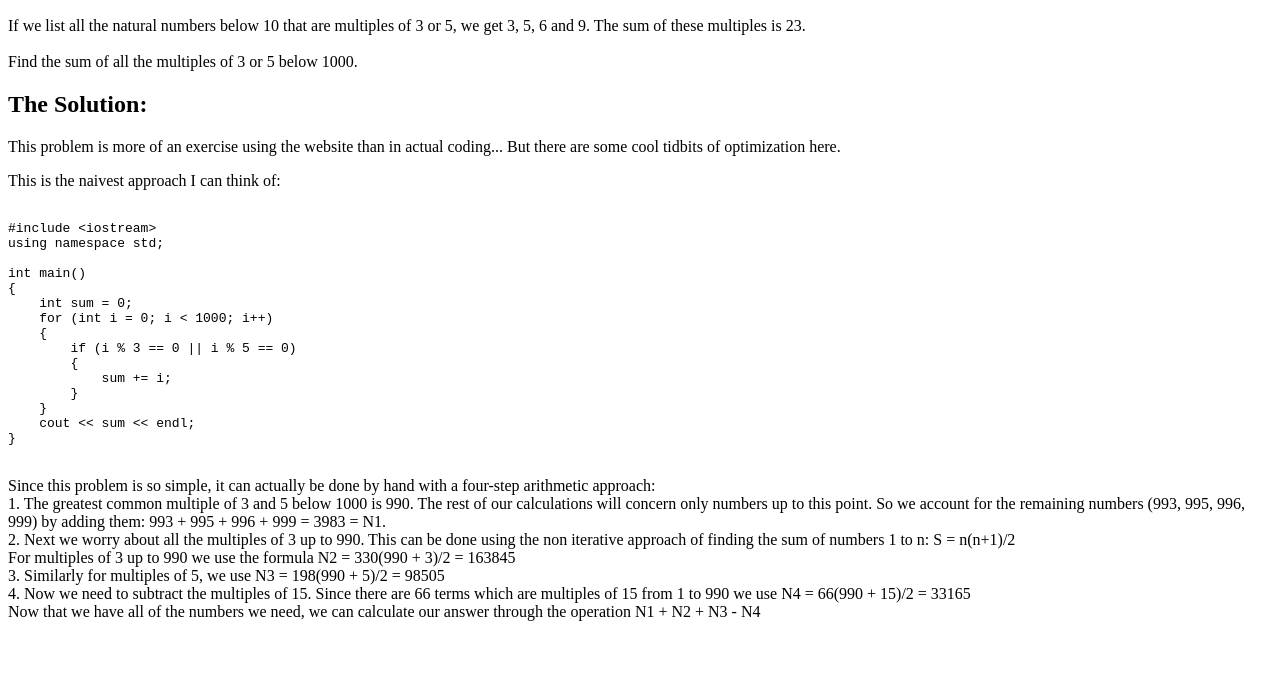
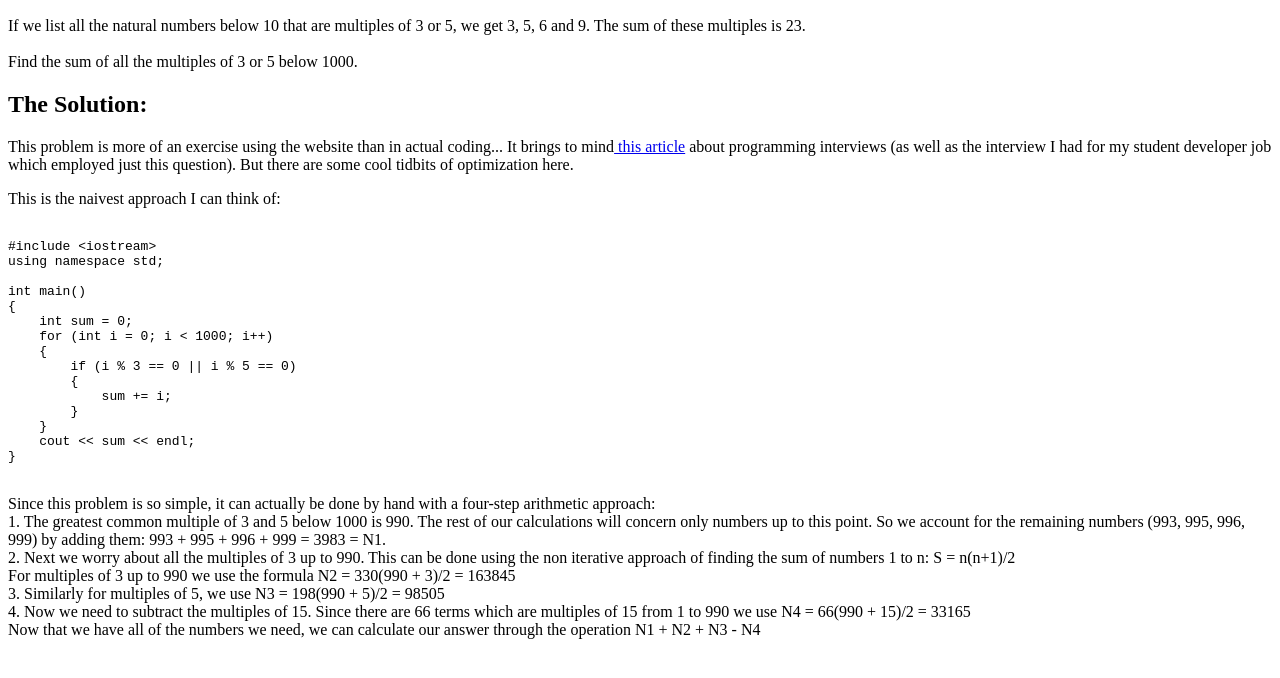
Before and after one commit to rsnively/rsnively.github.io, a plain HTML site: page projecteuler/p1.html in a window 1280 px wide. Shown: the part 96-774 px from the top of the page. Drawn offline with Linux system fonts and the light colour scheme.

Commit message:
Update p1.html

```diff
--- a/projecteuler/p1.html
+++ b/projecteuler/p1.html
@@ -5,7 +5,7 @@
         <h2>The Problem:</h2>
             <p>If we list all the natural numbers below 10 that are multiples of 3 or 5, we get 3, 5, 6 and 9. The sum of these multiples is 23.<br><br>Find the sum of all the multiples of 3 or 5 below 1000.<p>
         <h2>The Solution:</h2>
-            <p>This problem is more of an exercise using the website than in actual coding... But there are some cool tidbits of optimization here.</p>
+            <p>This problem is more of an exercise using the website than in actual coding... It brings to mind<a href='http://imranontech.com/2007/01/24/using-fizzbuzz-to-find-developers-who-grok-coding/'> this article</a> about programming interviews (as well as the interview I had for my student developer job which employed just this question). But there are some cool tidbits of optimization here.</p>
             <p>This is the naivest approach I can think of:
                 <pre><code>
 &#35;include &lt;iostream&gt;
```
